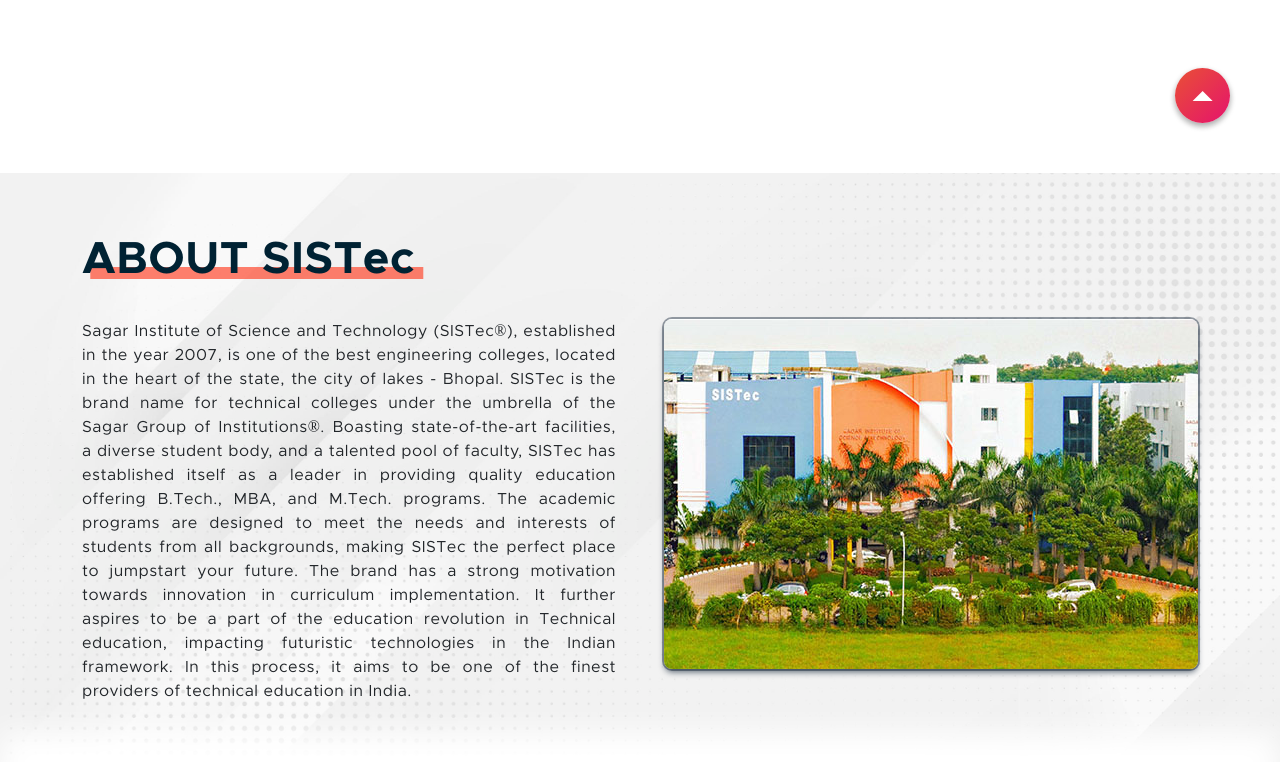
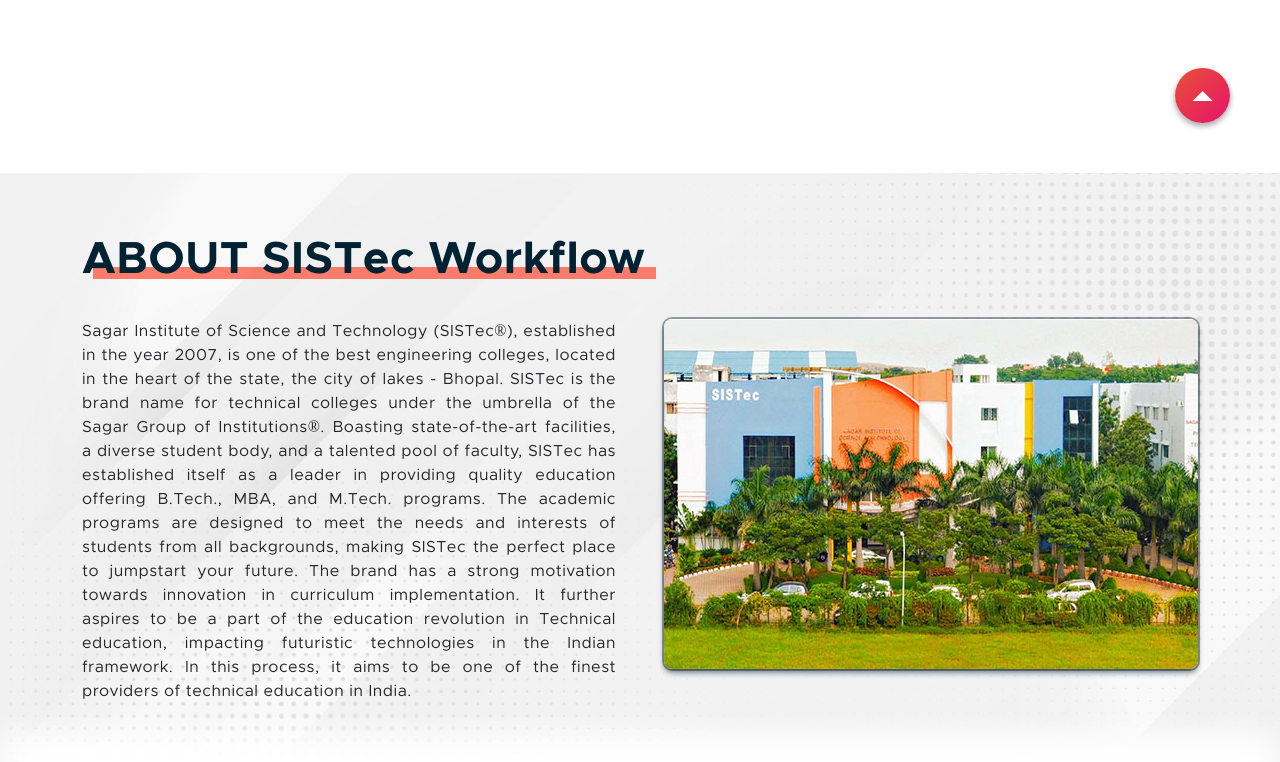
Before and after one commit to sistecdev/sistec-gn-2, a CodeIgniter app: page /sagar/ in a window 1280 px wide. Shown: the part 627-1389 px from the top of the page. Run offline with CodeIgniter, Linux system fonts and the light colour scheme; data that the repository does not hold is empty; some libraries are stand-ins or nearby versions.

Commit message:
Testing GitHub with Hostinger

```diff
--- a/application/views/web/pages/home.php
+++ b/application/views/web/pages/home.php
@@ -29,7 +29,7 @@
          <div class="col-md-12">
             <div>
                <h1 class="page__section__title">
-                  ABOUT SIST<span class="text-lowercase">ec</span>
+                  ABOUT SIST<span class="text-lowercase">ec</span> Workflow
                </h1>
             </div>
          </div>
```
